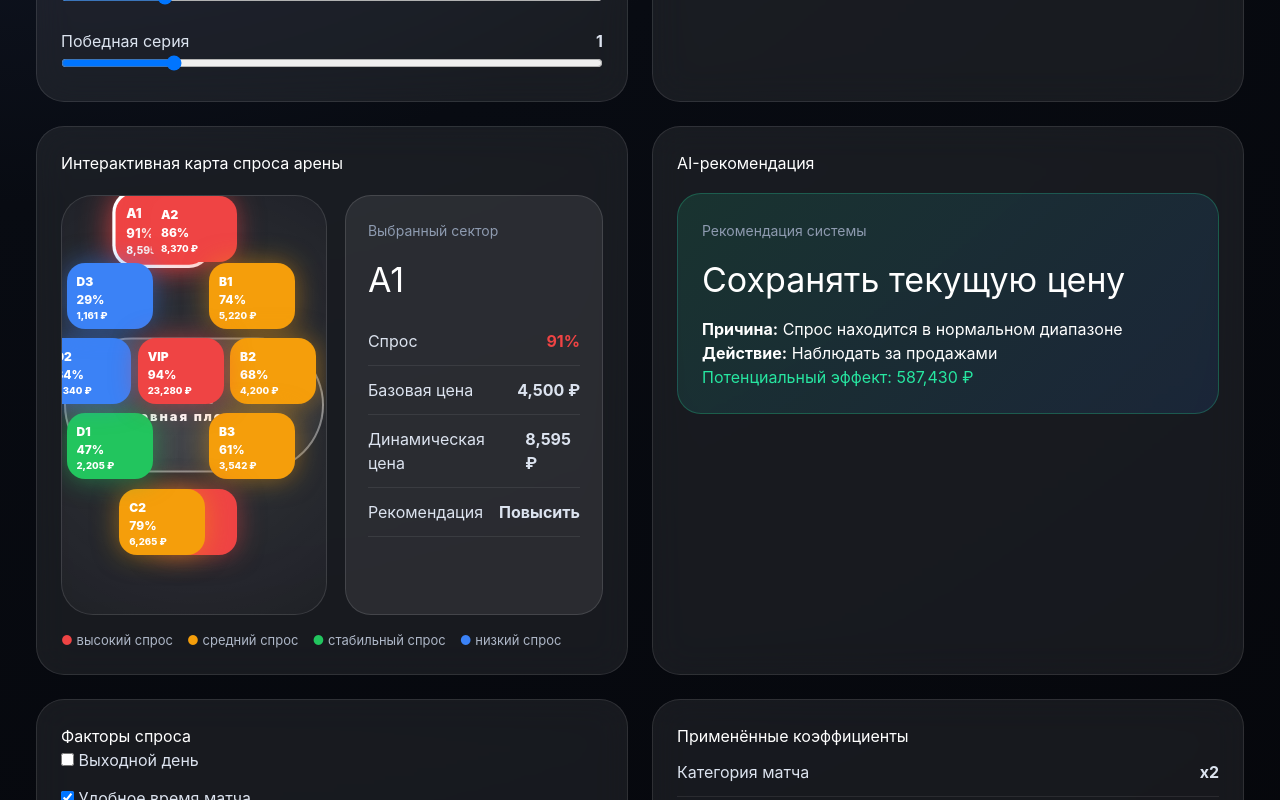
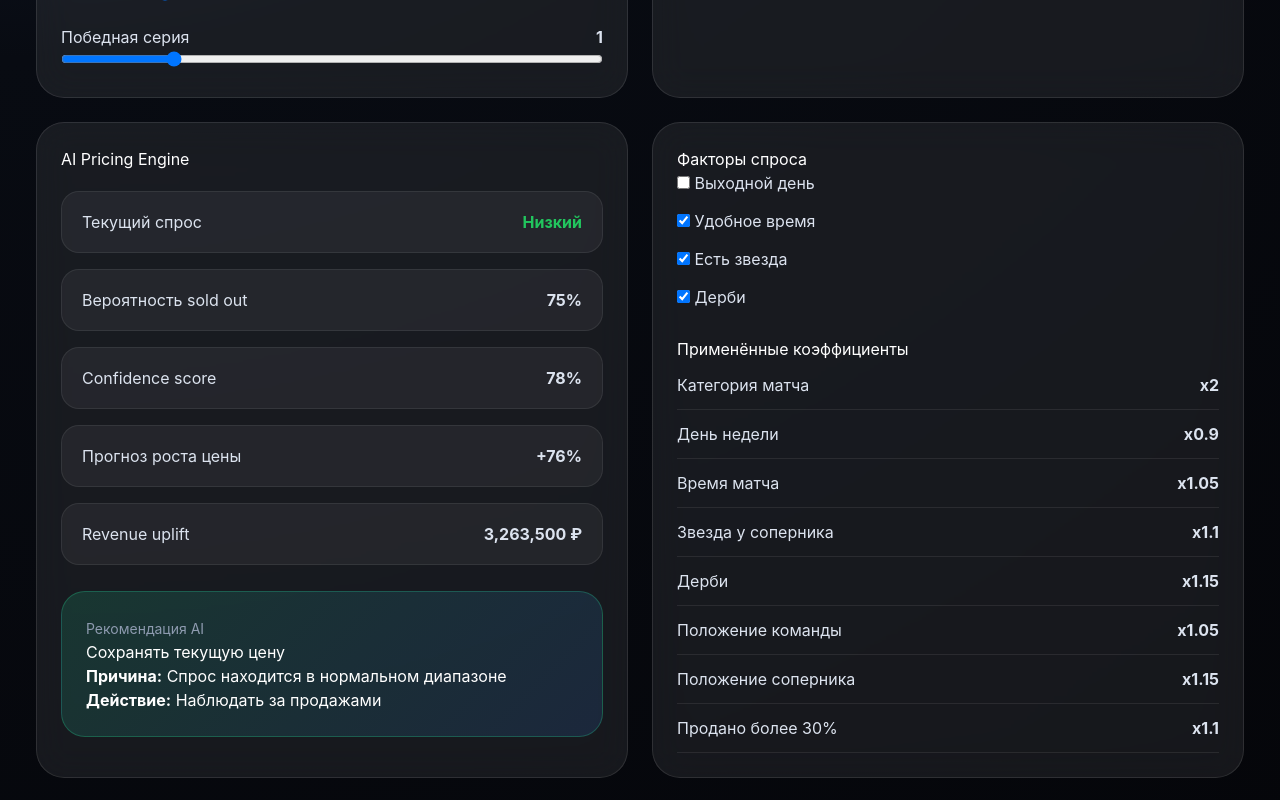
Before and after one commit to zhxvzh9vs2-arch/pricing-demo, a Next.js app: page / in a window 1280 px wide. Shown: the part 920-1720 px from the top of the page. Built offline with nearby package versions, Linux system fonts and the light colour scheme.

Commit message:
Update page.tsx

```diff
--- a/app/page.tsx
+++ b/app/page.tsx
@@ -4,22 +4,8 @@ import { useMemo, useState } from "react";
 
 const категорииМест = [
   { id: 1, name: "Премиум центр", base: 3000 },
-  { id: 6, name: "Стандарт", base: 1000 },
-  { id: 14, name: "Эконом", base: 450 },
-];
-
-const сектора = [
-  { name: "A1", top: "8%", left: "38%", demand: 91, base: 4500 },
-  { name: "A2", top: "8%", left: "50%", demand: 86, base: 4500 },
-  { name: "B1", top: "24%", left: "72%", demand: 74, base: 3000 },
-  { name: "B2", top: "42%", left: "80%", demand: 68, base: 2500 },
-  { name: "B3", top: "60%", left: "72%", demand: 61, base: 2200 },
-  { name: "C1", top: "78%", left: "50%", demand: 83, base: 4000 },
-  { name: "C2", top: "78%", left: "38%", demand: 79, base: 3500 },
-  { name: "D1", top: "60%", left: "18%", demand: 47, base: 1500 },
-  { name: "D2", top: "42%", left: "10%", demand: 34, base: 1000 },
-  { name: "D3", top: "24%", left: "18%", demand: 29, base: 900 },
-  { name: "VIP", top: "42%", left: "45%", demand: 94, base: 12000 },
+  { id: 2, name: "Стандарт", base: 1200 },
+  { id: 3, name: "Эконом", base: 600 },
 ];
 
 export default function Home() {
@@ -34,7 +20,6 @@ export default function Home() {
   const [местоКоманды, setМестоКоманды] = useState(5);
   const [местоСоперника, setМестоСоперника] = useState(3);
   const [победнаяСерия, setПобеднаяСерия] = useState(1);
-  const [выбранныйСектор, setВыбранныйСектор] = useState(сектора[0]);
 
   const категорияМеста =
     категорииМест.find((s) => s.id === категорияМестаId) || категорииМест[0];
@@ -79,19 +64,21 @@ export default function Home() {
 
     const итоговаяЦена = Math.round(цена);
     const количествоБилетов = 500;
-    const выручкаФикс = категорияМеста.base * количествоБилетов;
-    const выручкаДинамическая = итоговаяЦена * количествоБилетов;
-    const дополнительнаяВыручка = выручкаДинамическая - выручкаФикс;
+    const базоваяВыручка = категорияМеста.base * количествоБилетов;
+    const динамическаяВыручка = итоговаяЦена * количествоБилетов;
+    const дополнительнаяВыручка = динамическаяВыручка - базоваяВыручка;
 
     const график = Array.from({ length: 8 }, (_, i) => {
-      const спрос = Math.min(100, 10 + i * 12 + продано / 5);
-      const ценаГрафика = Math.round(
+      const спрос = Math.min(100, 15 + i * 10 + продано / 5);
+
+      return {
+        спрос,
+        price: Math.round(
           категорияМеста.base *
             (1 + спрос / 100) *
             (категорияМатча === 1 ? 1.6 : категорияМатча === 2 ? 1.25 : 1)
-      );
-
-      return { спрос, price: ценаГрафика };
+        ),
+      };
     });
 
     let рекомендация = "Сохранять текущую цену";
@@ -112,17 +99,22 @@ export default function Home() {
       действие = "Постепенно увеличить цену";
     }
 
+    const вероятностьSoldOut = Math.min(97, Math.round(продано + (60 - днейДоМатча) * 0.8));
+    const confidence = Math.min(96, Math.round(72 + продано * 0.18));
+
     return {
       итоговаяЦена,
       ростПроцентов: Math.round((итоговаяЦена / категорияМеста.base - 1) * 100),
-      выручкаФикс,
-      выручкаДинамическая,
+      базоваяВыручка,
+      динамическаяВыручка,
       дополнительнаяВыручка,
       коэффициенты,
       график,
       рекомендация,
       причина,
       действие,
+      вероятностьSoldOut,
+      confidence,
     };
   }, [
     категорияМеста,
@@ -138,42 +130,34 @@ export default function Home() {
     победнаяСерия,
   ]);
 
-  const выбраннаяЦена = Math.round(
-    выбранныйСектор.base * (1 + выбранныйСектор.demand / 100)
-  );
-
-  const выбранныйЦвет = getDemandColor(выбранныйСектор.demand);
-
-  const максимальнаяЦенаГрафика = Math.max(
-    ...результат.график.map((p) => p.price)
-  );
+  const maxPrice = Math.max(...результат.график.map((g) => g.price));
 
   return (
     <main style={styles.page}>
       <section style={styles.hero}>
         <div>
-          <div style={styles.badge}>Алгоритм динамического ценообразования</div>
-          <h1 style={styles.title}>Платформа управления ценами</h1>
+          <div style={styles.badge}>AI Dynamic Ticket Pricing</div>
+
+          <h1 style={styles.title}>Платформа управления билетными ценами</h1>
+
           <p style={styles.subtitle}>
-            Система автоматически рассчитывает стоимость билета на основе спроса,
-            времени до матча, категории события, соперника и спортивных факторов.
+            Алгоритм автоматически изменяет стоимость билетов в зависимости от спроса,
+            времени до матча, категории события и спортивных факторов.
           </p>
         </div>
 
         <div style={styles.priceCard}>
           <span style={styles.cardLabel}>Рекомендованная цена</span>
-          <h2 style={styles.price}>
-            {результат.итоговаяЦена.toLocaleString()} ₽
-          </h2>
-          <p style={styles.green}>
-            +{результат.ростПроцентов}% к базовой цене
-          </p>
+
+          <h2 style={styles.price}>{результат.итоговаяЦена.toLocaleString()} ₽</h2>
+
+          <p style={styles.green}>+{результат.ростПроцентов}% к базовой цене</p>
         </div>
       </section>
 
       <section style={styles.kpiGrid}>
-        <Kpi title="Базовая выручка" value={`${результат.выручкаФикс.toLocaleString()} ₽`} />
-        <Kpi title="Динамическая выручка" value={`${результат.выручкаДинамическая.toLocaleString()} ₽`} />
+        <Kpi title="Базовая выручка" value={`${результат.базоваяВыручка.toLocaleString()} ₽`} />
+        <Kpi title="Динамическая выручка" value={`${результат.динамическаяВыручка.toLocaleString()} ₽`} />
         <Kpi title="Дополнительная выручка" value={`${результат.дополнительнаяВыручка.toLocaleString()} ₽`} highlight />
         <Kpi title="Продано билетов" value={`${продано}%`} />
       </section>
@@ -183,6 +167,7 @@ export default function Home() {
           <h3>Настройки матча</h3>
 
           <Label text="Категория места" />
+
           <select
             style={styles.select}
             value={категорияМестаId}
@@ -196,17 +181,18 @@ export default function Home() {
           </select>
 
           <Label text="Категория матча" />
+
           <select
             style={styles.select}
             value={категорияМатча}
             onChange={(e) => setКатегорияМатча(Number(e.target.value))}
           >
-            <option value={1}>1 категория — высокий спрос</option>
-            <option value={2}>2 категория — средний спрос</option>
-            <option value={3}>3 категория — низкий спрос</option>
+            <option value={1}>Высокий спрос</option>
+            <option value={2}>Средний спрос</option>
+            <option value={3}>Низкий спрос</option>
           </select>
 
-          <Slider label="Продано билетов" value={продано} max={100} setValue={setПродано} suffix="%" />
+          <Slider label="Продано билетов" value={продано} max={100} suffix="%" setValue={setПродано} />
           <Slider label="Дней до матча" value={днейДоМатча} max={60} setValue={setДнейДоМатча} />
           <Slider label="Место команды" value={местоКоманды} min={1} max={12} setValue={setМестоКоманды} />
           <Slider label="Место соперника" value={местоСоперника} min={1} max={12} setValue={setМестоСоперника} />
@@ -214,7 +200,7 @@ export default function Home() {
         </div>
 
         <div style={styles.panel}>
-          <h3>Прогноз цены</h3>
+          <h3>Прогноз роста цены</h3>
 
           <div style={styles.chart}>
             {результат.график.map((point, i) => (
@@ -222,109 +208,55 @@ export default function Home() {
                 <div
                   style={{
                     ...styles.bar,
-                    height: `${(point.price / максимальнаяЦенаГрафика) * 190}px`,
+                    height: `${(point.price / maxPrice) * 190}px`,
                   }}
                 />
-                <span style={styles.barLabel}>
-                  {point.price.toLocaleString()} ₽
-                </span>
+
+                <span style={styles.barLabel}>{point.price.toLocaleString()} ₽</span>
               </div>
             ))}
           </div>
 
-          <p style={styles.hint}>
-            График показывает рост рекомендованной цены при увеличении спроса.
-          </p>
+          <p style={styles.hint}>График показывает рост цены при увеличении спроса.</p>
         </div>
       </section>
 
       <section style={styles.grid}>
         <div style={styles.panel}>
-          <h3>Интерактивная карта спроса арены</h3>
+          <h3>AI Pricing Engine</h3>
 
-          <div style={styles.heatmapShell}>
-            <div style={styles.commercialHeatmap}>
-              <div style={styles.rink}>
-                <span>ЛЁД</span>
-                <small>основная площадка</small>
+          <div style={styles.aiEngine}>
+            <div style={styles.aiRow}>
+              <span>Текущий спрос</span>
+              <b style={{ color: продано > 60 ? "#ef4444" : продано > 35 ? "#f59e0b" : "#22c55e" }}>
+                {продано > 60 ? "Высокий" : продано > 35 ? "Средний" : "Низкий"}
+              </b>
             </div>
 
-              {сектора.map((sector) => {
-                const color = getDemandColor(sector.demand);
-                const price = Math.round(sector.base * (1 + sector.demand / 100));
-                const active = выбранныйСектор.name === sector.name;
-
-                return (
-                  <button
-                    key={sector.name}
-                    style={{
-                      ...styles.commercialSector,
-                      top: sector.top,
-                      left: sector.left,
-                      background: color,
-                      boxShadow: active
-                        ? `0 0 0 3px #fff, 0 0 32px ${color}`
-                        : `0 0 26px ${color}80`,
-                      transform: active
-                        ? "translate(-50%, -50%) scale(1.08)"
-                        : "translate(-50%, -50%)",
-                    }}
-                    onClick={() => setВыбранныйСектор(sector)}
-                  >
-                    <b>{sector.name}</b>
-                    <span>{sector.demand}%</span>
-                    <small>{price.toLocaleString()} ₽</small>
-                  </button>
-                );
-              })}
+            <div style={styles.aiRow}>
+              <span>Вероятность sold out</span>
+              <b>{результат.вероятностьSoldOut}%</b>
             </div>
 
-            <div style={styles.selectedSectorCard}>
-              <span style={styles.cardLabel}>Выбранный сектор</span>
-              <h2 style={styles.aiTitle}>{выбранныйСектор.name}</h2>
-
-              <div style={styles.metricLine}>
-                <span>Спрос</span>
-                <b style={{ color: выбранныйЦвет }}>{выбранныйСектор.demand}%</b>
+            <div style={styles.aiRow}>
+              <span>Confidence score</span>
+              <b>{результат.confidence}%</b>
             </div>
 
-              <div style={styles.metricLine}>
-                <span>Базовая цена</span>
-                <b>{выбранныйСектор.base.toLocaleString()} ₽</b>
+            <div style={styles.aiRow}>
+              <span>Прогноз роста цены</span>
+              <b>+{Math.max(0, Math.round(результат.ростПроцентов * 0.35))}%</b>
             </div>
 
-              <div style={styles.metricLine}>
-                <span>Динамическая цена</span>
-                <b>{выбраннаяЦена.toLocaleString()} ₽</b>
+            <div style={styles.aiRow}>
+              <span>Revenue uplift</span>
+              <b>{результат.дополнительнаяВыручка.toLocaleString()} ₽</b>
             </div>
 
-              <div style={styles.metricLine}>
-                <span>Рекомендация</span>
-                <b>
-                  {выбранныйСектор.demand > 80
-                    ? "Повысить"
-                    : выбранныйСектор.demand < 40
-                    ? "Стимулировать"
-                    : "Сохранять"}
-                </b>
-              </div>
-            </div>
-          </div>
+            <div style={styles.aiRecommendation}>
+              <span style={styles.cardLabel}>Рекомендация AI</span>
 
-          <div style={styles.legend}>
-            <span><b style={{ color: "#ef4444" }}>●</b> высокий спрос</span>
-            <span><b style={{ color: "#f59e0b" }}>●</b> средний спрос</span>
-            <span><b style={{ color: "#22c55e" }}>●</b> стабильный спрос</span>
-            <span><b style={{ color: "#3b82f6" }}>●</b> низкий спрос</span>
-          </div>
-        </div>
-
-        <div style={styles.panel}>
-          <h3>AI-рекомендация</h3>
-
-          <div style={styles.aiBox}>
-            <span style={styles.cardLabel}>Рекомендация системы</span>
-            <h2 style={styles.aiTitle}>{результат.рекомендация}</h2>
+              <h2>{результат.рекомендация}</h2>
 
               <p>
                 <b>Причина:</b> {результат.причина}
@@ -333,29 +265,19 @@ export default function Home() {
               <p>
                 <b>Действие:</b> {результат.действие}
               </p>
-
-            <p style={styles.green}>
-              Потенциальный эффект:{" "}
-              {Math.max(
-                0,
-                Math.round(результат.дополнительнаяВыручка * 0.18)
-              ).toLocaleString()} ₽
-            </p>
             </div>
           </div>
-      </section>
+        </div>
 
-      <section style={styles.grid}>
         <div style={styles.panel}>
           <h3>Факторы спроса</h3>
 
           <Check text="Выходной день" checked={выходнойДень} setChecked={setВыходнойДень} />
-          <Check text="Удобное время матча" checked={удобноеВремя} setChecked={setУдобноеВремя} />
-          <Check text="Есть звезда у соперника" checked={естьЗвезда} setChecked={setЕстьЗвезда} />
+          <Check text="Удобное время" checked={удобноеВремя} setChecked={setУдобноеВремя} />
+          <Check text="Есть звезда" checked={естьЗвезда} setChecked={setЕстьЗвезда} />
           <Check text="Дерби" checked={дерби} setChecked={setДерби} />
-        </div>
 
-        <div style={styles.panel}>
+          <div style={{ marginTop: 28 }}>
             <h3>Применённые коэффициенты</h3>
 
             {результат.коэффициенты.map((f, i) => (
@@ -365,27 +287,13 @@ export default function Home() {
               </div>
             ))}
           </div>
+        </div>
       </section>
     </main>
   );
 }
 
-function getDemandColor(demand: number) {
-  if (demand > 80) return "#ef4444";
-  if (demand > 60) return "#f59e0b";
-  if (demand > 40) return "#22c55e";
-  return "#3b82f6";
-}
-
-function Kpi({
-  title,
-  value,
-  highlight = false,
-}: {
-  title: string;
-  value: string;
-  highlight?: boolean;
-}) {
+function Kpi({ title, value, highlight = false }: any) {
   return (
     <div
       style={{
@@ -399,18 +307,11 @@ function Kpi({
   );
 }
 
-function Label({ text }: { text: string }) {
+function Label({ text }: any) {
   return <p style={styles.label}>{text}</p>;
 }
 
-function Slider({
-  label,
-  value,
-  setValue,
-  min = 0,
-  max,
-  suffix = "",
-}: any) {
+function Slider({ label, value, setValue, min = 0, max, suffix = "" }: any) {
   return (
     <div style={{ marginTop: 18 }}>
       <div style={styles.sliderTop}>
@@ -420,6 +321,7 @@ function Slider({
           {suffix}
         </b>
       </div>
+
       <input
         style={styles.range}
         type="range"
@@ -435,12 +337,7 @@ function Slider({
 function Check({ text, checked, setChecked }: any) {
   return (
     <label style={styles.check}>
-      <input
-        type="checkbox"
-        checked={checked}
-        onChange={() => setChecked(!checked)}
-      />{" "}
-      {text}
+      <input type="checkbox" checked={checked} onChange={() => setChecked(!checked)} /> {text}
     </label>
   );
 }
@@ -448,18 +345,19 @@ function Check({ text, checked, setChecked }: any) {
 const styles: any = {
   page: {
     minHeight: "100vh",
-    background:
-      "radial-gradient(circle at top left, #1f2a44, #080b12 45%, #05060a)",
+    background: "radial-gradient(circle at top left, #1f2a44, #080b12 45%, #05060a)",
     color: "#fff",
     padding: 36,
     fontFamily: "Inter, Arial, sans-serif",
   },
+
   hero: {
     display: "grid",
     gridTemplateColumns: "1.5fr 1fr",
     gap: 24,
     marginBottom: 24,
   },
+
   badge: {
     display: "inline-block",
     padding: "8px 12px",
@@ -469,18 +367,21 @@ const styles: any = {
     fontSize: 13,
     marginBottom: 16,
   },
+
   title: {
-    fontSize: 56,
+    fontSize: 54,
     lineHeight: 1,
     margin: 0,
     letterSpacing: "-2px",
   },
+
   subtitle: {
-    maxWidth: 680,
+    maxWidth: 700,
     color: "#aeb7c7",
     fontSize: 18,
     lineHeight: 1.5,
   },
+
   priceCard: {
     background: "rgba(255,255,255,0.08)",
     border: "1px solid rgba(255,255,255,0.12)",
@@ -488,41 +389,49 @@ const styles: any = {
     padding: 28,
     backdropFilter: "blur(20px)",
   },
+
   cardLabel: {
     color: "#8e9bb0",
     fontSize: 14,
   },
+
   price: {
     fontSize: 52,
     margin: "14px 0 6px",
   },
+
   green: {
     color: "#27e6a1",
     margin: 0,
   },
+
   kpiGrid: {
     display: "grid",
     gridTemplateColumns: "repeat(4, 1fr)",
     gap: 16,
     marginBottom: 24,
   },
+
   kpi: {
     background: "rgba(255,255,255,0.06)",
     border: "1px solid rgba(255,255,255,0.08)",
     borderRadius: 22,
     padding: 22,
   },
+
   kpiValue: {
     display: "block",
     fontSize: 24,
     marginTop: 10,
   },
+
   grid: {
     display: "grid",
     gridTemplateColumns: "1fr 1fr",
     gap: 24,
     marginBottom: 24,
   },
+
   panel: {
     background: "rgba(255,255,255,0.07)",
     border: "1px solid rgba(255,255,255,0.1)",
@@ -530,10 +439,12 @@ const styles: any = {
     padding: 24,
     backdropFilter: "blur(18px)",
   },
+
   label: {
     color: "#aeb7c7",
     marginBottom: 8,
   },
+
   select: {
     width: "100%",
     padding: 14,
@@ -543,14 +454,17 @@ const styles: any = {
     color: "#fff",
     marginBottom: 16,
   },
+
   sliderTop: {
     display: "flex",
     justifyContent: "space-between",
     color: "#dce3ef",
   },
+
   range: {
     width: "100%",
   },
+
   chart: {
     height: 260,
     display: "flex",
@@ -558,6 +472,7 @@ const styles: any = {
     gap: 18,
     paddingTop: 30,
   },
+
   barWrap: {
     flex: 1,
     display: "flex",
@@ -565,110 +480,55 @@ const styles: any = {
     alignItems: "center",
     justifyContent: "end",
   },
+
   bar: {
     width: "100%",
     borderRadius: "14px 14px 4px 4px",
     background: "linear-gradient(180deg, #27e6a1, #3b82f6)",
     boxShadow: "0 0 30px rgba(39,230,161,0.25)",
   },
+
   barLabel: {
     marginTop: 8,
     color: "#8e9bb0",
     fontSize: 12,
   },
+
   hint: {
     color: "#8e9bb0",
   },
-  heatmapShell: {
-    display: "grid",
-    gridTemplateColumns: "1.5fr 0.8fr",
-    gap: 18,
-    alignItems: "stretch",
-  },
-  commercialHeatmap: {
-    position: "relative",
-    height: 420,
+
+  aiEngine: {
     marginTop: 20,
-    borderRadius: 32,
-    background:
-      "radial-gradient(circle at center, rgba(255,255,255,0.12), rgba(255,255,255,0.03))",
-    border: "1px solid rgba(255,255,255,0.12)",
-    overflow: "hidden",
-  },
-  rink: {
-    position: "absolute",
-    top: "50%",
-    left: "50%",
-    transform: "translate(-50%, -50%)",
-    width: 260,
-    height: 135,
-    borderRadius: 80,
-    border: "2px solid rgba(255,255,255,0.4)",
-    background:
-      "linear-gradient(135deg, rgba(255,255,255,0.16), rgba(255,255,255,0.04))",
     display: "flex",
     flexDirection: "column",
-    justifyContent: "center",
-    alignItems: "center",
-    fontWeight: 900,
-    letterSpacing: "2px",
+    gap: 16,
   },
-  commercialSector: {
-    position: "absolute",
-    width: 86,
-    height: 66,
-    borderRadius: 18,
-    padding: 10,
-    display: "flex",
-    flexDirection: "column",
-    justifyContent: "space-between",
-    color: "#fff",
-    fontWeight: 800,
-    fontSize: 12,
-    border: "none",
-    cursor: "pointer",
-    transition: "0.2s ease",
-  },
-  selectedSectorCard: {
-    marginTop: 20,
-    borderRadius: 26,
-    padding: 22,
-    background: "rgba(255,255,255,0.08)",
-    border: "1px solid rgba(255,255,255,0.12)",
-  },
-  metricLine: {
+
+  aiRow: {
     display: "flex",
     justifyContent: "space-between",
-    gap: 16,
-    padding: "12px 0",
-    borderBottom: "1px solid rgba(255,255,255,0.08)",
+    padding: "18px 20px",
+    borderRadius: 18,
+    background: "rgba(255,255,255,0.05)",
+    border: "1px solid rgba(255,255,255,0.08)",
     color: "#dce3ef",
   },
-  legend: {
-    display: "flex",
-    flexWrap: "wrap",
-    gap: 14,
-    marginTop: 16,
-    color: "#aeb7c7",
-    fontSize: 13,
-  },
-  aiBox: {
-    marginTop: 18,
+
+  aiRecommendation: {
+    marginTop: 10,
     padding: 24,
     borderRadius: 24,
-    background:
-      "linear-gradient(135deg, rgba(39,230,161,0.12), rgba(59,130,246,0.12))",
+    background: "linear-gradient(135deg, rgba(39,230,161,0.14), rgba(59,130,246,0.14))",
     border: "1px solid rgba(39,230,161,0.25)",
   },
-  aiTitle: {
-    fontSize: 34,
-    margin: "12px 0",
-  },
+
   check: {
     display: "block",
     marginBottom: 14,
     color: "#dce3ef",
   },
+
   factor: {
     display: "flex",
     justifyContent: "space-between",
```
Lines whose indentation alone changed are shown as unchanged.
